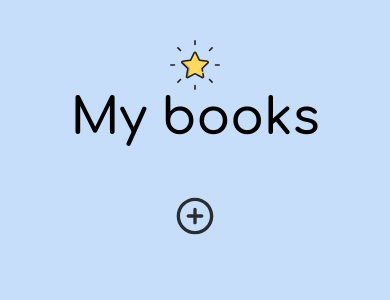
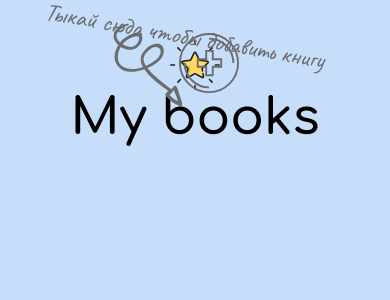
Before and after one commit to MaryBrandyBug/book-list-snp, a Next.js app: page / in a window 390 px wide. Shown: the top 300 px of the page. Built offline with nearby package versions, Linux system fonts and the light colour scheme.

Commit message:
add adaptive styles to home page to add button: add new component add button, add new mixins, remove add button and CreateModal from MainPage component, add new file for import fonts @/app/styles/fonts.js

```diff
--- /dev/null
+++ b/components/AddBook/AddBook.jsx
@@ -0,0 +1,25 @@
+'use client';
+
+import { caveat } from '@/app/styles/fonts';
+import { useState } from 'react';
+import s from './addBook.module.scss';
+
+import Button from '../Button';
+import CreateModal from '../CreateModal';
+
+export default function AddBook() {
+  const [openModal, setOpenModal] = useState(false);
+
+  const showModal = () => {
+    setOpenModal(true);
+  };
+
+  return (
+    <div className={s.root}>
+      <p className={`${s.arrowHeader} ${caveat.className}`}>Тыкай сюда чтобы добавить книгу</p>
+      <img className={s.arrow} src="/arrow.svg" alt="arrow" />
+      <Button img="/buttonAdd.svg" alt="add book button" onClick={showModal} className={s.addBtn} />
+      {openModal && <CreateModal onClick={setOpenModal} />}
+    </div>
+  );
+}
--- /dev/null
+++ b/components/AddBook/addBook.module.scss
@@ -0,0 +1,99 @@
+@import '@/app/styles/mixins.scss';
+@import '@/app/styles/colors.scss';
+
+.addBtn {
+  position: absolute;
+  top: 15%;
+  left: 23%;
+
+  img {
+    width: 80px;
+  }
+}
+
+.arrow {
+  position: absolute;
+  top: 7%;
+  left: 19%;
+  width: 100px;
+  transform: rotate(110deg);
+}
+
+.arrowHeader {
+  position: absolute;
+  top: 5%;
+  left: 17%;
+  color: $gray;
+  font-size: 30px;
+  transform: rotate(8deg);
+}
+
+@include _1500 {
+  .arrow {
+    left: 15%;
+    transform: rotate(90deg);
+  }
+
+  .arrowHeader {
+    left: 2%;
+    transform: rotate(-10deg);
+  }
+
+  .addBtn {
+    top: 13%;
+  }
+}
+
+@include _1120 {
+  .addBtn {
+    left: 46%;
+  }
+
+  .arrow {
+    top: 11%;
+    left: 32%;
+    transform: rotate(80deg);
+  }
+
+  .arrowHeader {
+    top: 10%;
+    left: 11%;
+  }
+}
+
+@include _800 {
+  .arrow {
+    width: 90px;
+  }
+}
+
+@include _660 {
+  .addBtn {
+    top: 6.7%;
+
+    img {
+      width: 60px;
+    }
+  }
+
+  .arrow {
+    top: 5%;
+    width: 80px;
+    transform: rotate(100deg);
+  }
+
+  .arrowHeader {
+    top: 4.2%;
+    transform: rotate(10deg);
+  }
+}
+
+@include _550 {
+  .arrow {
+    left : 28%;
+  }
+
+  .arrowHeader {
+    font-size: 25px;
+  }
+}
--- /dev/null
+++ b/components/AddBook/index.js
@@ -0,0 +1 @@
+export { default } from './AddBook';
--- a/components/MainSection/MainSection.jsx
+++ b/components/MainSection/MainSection.jsx
@@ -1,27 +1,17 @@
 'use client';
 
-import { useState } from 'react';
 import { useSelector } from 'react-redux';
 import s from './mainSection.module.scss';
 import Book from '../Book';
-import Button from '../Button';
-import CreateModal from '../CreateModal';
 
 export default function MainSection() {
-  const [openModal, setOpenModal] = useState(false);
   const allBooks = useSelector((state) => state.books.books);
 
   const library = allBooks.map((book) => <Book title={book.title} author={book.author} year={book.year} key={book.id} />);
 
-  const showModal = () => {
-    setOpenModal(true);
-  };
-
   return (
     <div className={s.root}>
-      {openModal && <CreateModal onClick={setOpenModal} />}
       {library}
-      <Button img="/addCircle.svg" alt="add book button" onClick={showModal} />
     </div>
   );
 }
--- a/src/app/layout.js
+++ b/src/app/layout.js
@@ -1,10 +1,8 @@
 import './styles/globals.scss';
 import './styles/reset.scss';
-import { Comfortaa } from 'next/font/google';
 import { node } from 'prop-types';
 import ReduxProvider from '@/redux/store/Provider';
-
-const comfortaa = Comfortaa({ subsets: ['cyrillic'] });
+import { comfortaa } from './styles/fonts';
 
 export const metadata = {
   title: 'My Library',
--- a/src/app/page.js
+++ b/src/app/page.js
@@ -1,6 +1,7 @@
 import s from './page.module.scss';
 
 import MainSection from '../../components/MainSection';
+import AddBook from '../../components/AddBook';
 
 export default function Home() {
   return (
@@ -11,6 +12,7 @@ export default function Home() {
         </div>
         <h1>My books</h1>
       </div>
+      <AddBook />
       <MainSection />
     </main>
   );
--- a/src/app/page.module.scss
+++ b/src/app/page.module.scss
@@ -1,8 +1,11 @@
+@import './styles/mixins.scss';
+
 .root {
+  position: relative;
   display: flex;
   flex-direction: column;
   align-items: center;
-  gap: 50px;
+  gap: 100px;
 }
 
 .header {
@@ -31,3 +34,9 @@
   flex-wrap: wrap;
   gap: 50px;
 }
+
+@include _1120 {
+  .root {
+    gap: 170px;
+  }
+}
--- a/src/app/styles/colors.scss
+++ b/src/app/styles/colors.scss
@@ -4,3 +4,4 @@ $white: rgb(255, 255, 255);
 $lightGreen: rgb(199, 232, 181);
 $lightRed: rgb(240, 206, 206);
 $pastelYellow: rgb(255, 232, 148);
+$gray: #6B6C6E;
--- /dev/null
+++ b/src/app/styles/fonts.js
@@ -0,0 +1,4 @@
+import { Caveat, Comfortaa } from 'next/font/google';
+
+export const comfortaa = Comfortaa({ subsets: ['cyrillic'] });
+export const caveat = Caveat({ subsets: ['cyrillic'] });
--- a/src/app/styles/mixins.scss
+++ b/src/app/styles/mixins.scss
@@ -16,6 +16,12 @@
   }
 }
 
+@mixin _800 {
+  @media (max-width: 800px) {
+    @content;
+  }
+}
+
 @mixin _660 {
   @media (max-width: 660px) {
     @content;
@@ -27,3 +33,9 @@
     @content;
   }
 }
+
+@mixin _550 {
+  @media (max-width: 550px) {
+    @content;
+  }
+}
```
Also changed, not shown: public/arrow.svg (added), public/buttonAdd.svg (added).
